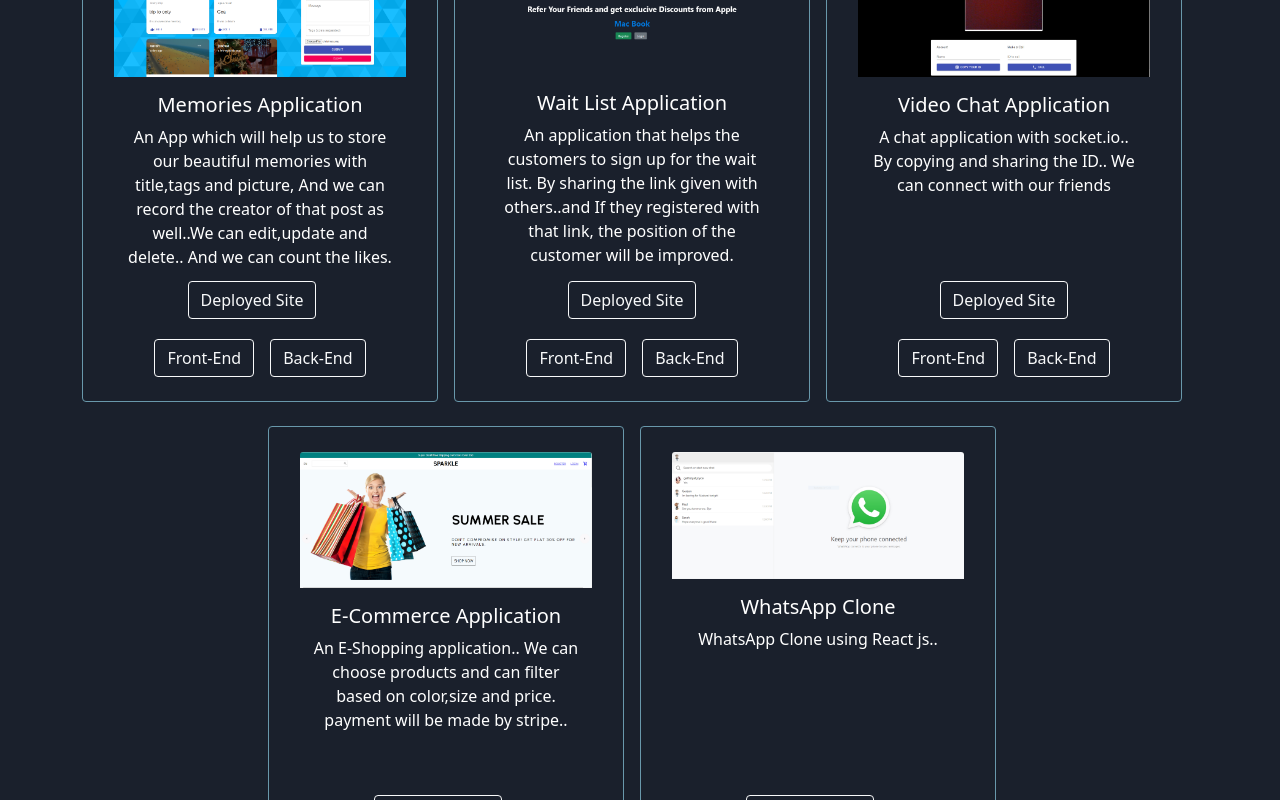
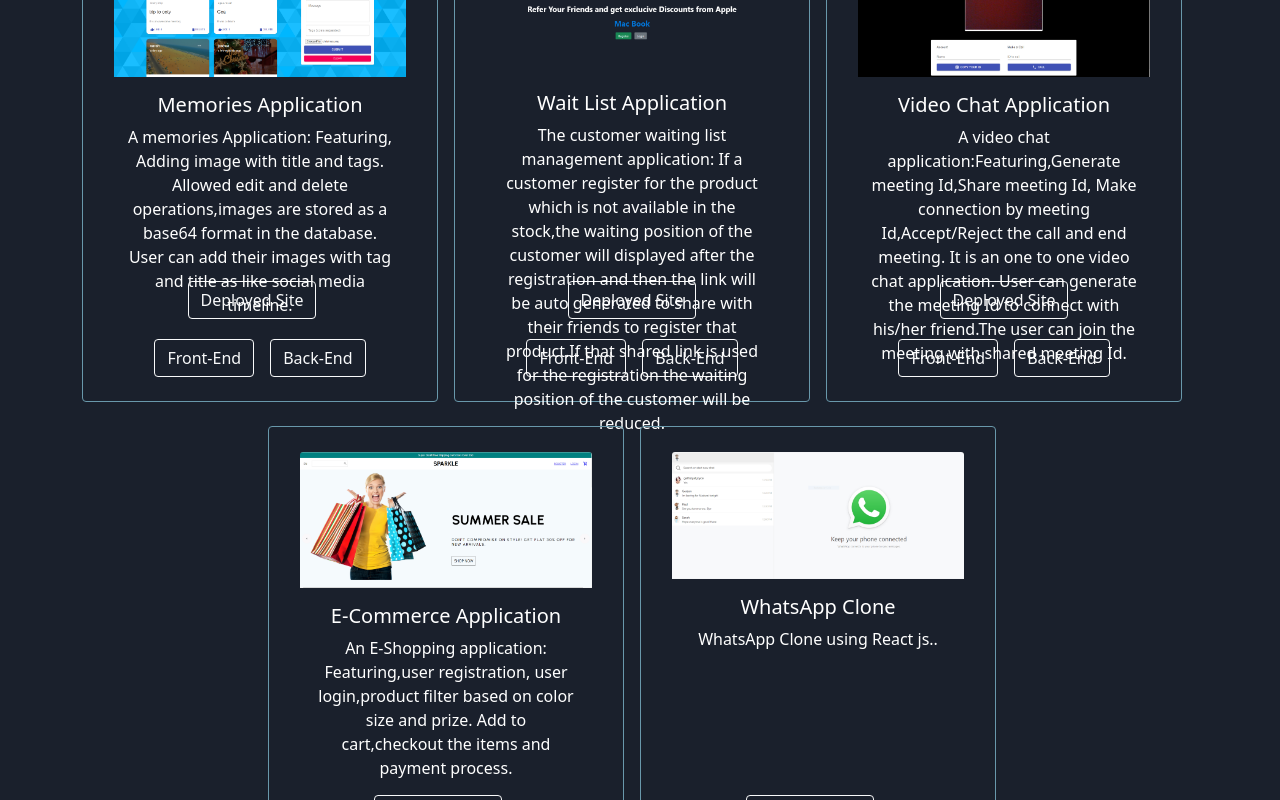
Before and after one commit to gethziyaljoyce/portfolio, a React (Create React App) app: page / in a window 1280 px wide. Shown: the part 1940-2740 px from the top of the page. Built offline with nearby package versions, Linux system fonts and the light colour scheme.

Commit message:
Add files via upload

```diff
--- a/src/components/Experience.jsx
+++ b/src/components/Experience.jsx
@@ -49,9 +49,9 @@ const Experience = ({ darkMode }) => {
                               </Card.Title>
                               <Card.Text>
                                 <p align="center">
-                                  An App which will help us to store our beautiful memories with title,tags and picture,
-                                  And we can record the creator of that post as well..We can edit,update and delete..
-                                  And we can count the likes.
+                                  A memories Application: Featuring, Adding image with title and tags.
+                                  Allowed edit and delete operations,images are stored as a base64 format in the database.
+                                  User can add their images with tag and title as like social media timeline.
                                 </p>
                               </Card.Text>
                             </Card.Body>
@@ -131,9 +131,10 @@ const Experience = ({ darkMode }) => {
                               </Card.Title>
                               <Card.Text>
                                 <p align="center">
-                                  An application that helps the customers to sign up for the wait list.
-                                  By sharing the link given with others..and If they registered with that link,
-                                  the position of the customer will be improved.
+                                  The customer waiting list management application:
+                                  If a customer register for the product which is not available in the stock,the waiting position of the customer will
+                                  displayed after the registration and then the link will be auto generated to share with their friends to register that product.If that shared
+                                  link is used for the registration the waiting position of the customer will be reduced.
                                 </p>
                               </Card.Text>
                             </Card.Body>
@@ -214,7 +215,10 @@ const Experience = ({ darkMode }) => {
                               </Card.Title>
                               <Card.Text>
                                 <p align="center">
-                                  A chat application with socket.io.. By copying and sharing the ID.. We can connect with our friends
+                                  A video chat application:Featuring,Generate meeting Id,Share meeting Id,
+                                  Make connection by meeting Id,Accept/Reject the call and end meeting. It is
+                                  an one to one video chat application. User can generate the meeting Id to
+                                  connect with his/her friend.The user can join the meeting with shared meeting Id.
                                 </p>
                               </Card.Text>
                             </Card.Body>
@@ -301,8 +305,9 @@ const Experience = ({ darkMode }) => {
                               </Card.Title>
                               <Card.Text>
                                 <p align="center">
-                                  An E-Shopping application.. We can choose products and can filter based on color,size and price.
-                                  payment will be made by stripe..
+                                  An E-Shopping application: Featuring,user registration,
+                                  user login,product filter based on color size and prize. Add to cart,checkout the items
+                                  and payment process.
                                 </p>
                               </Card.Text>
                             </Card.Body>
```
Lines whose indentation alone changed are shown as unchanged.
